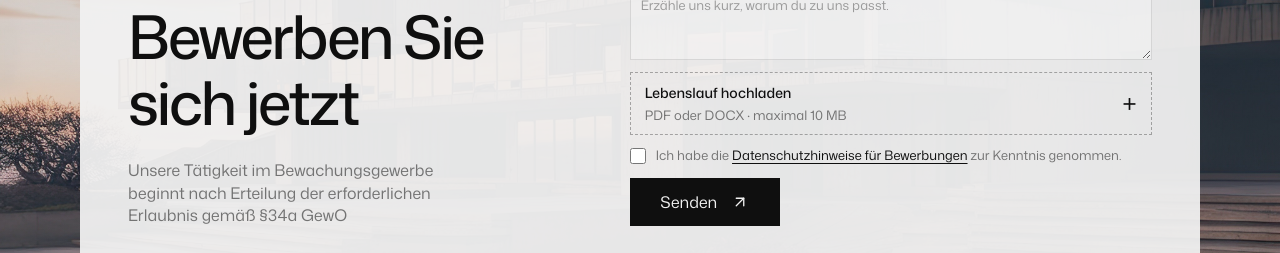
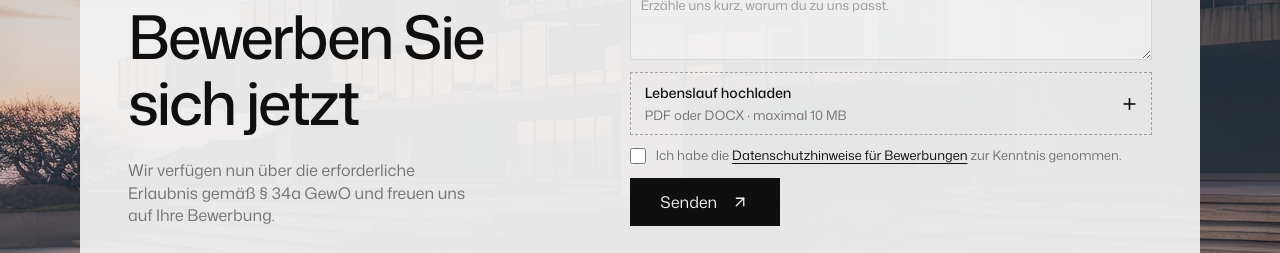
Before and after one commit to ibodznstore/aktay-protection, a Next.js app: page / in a window 1280 px wide. Shown: the part 5028-5281 px from the top of the page. Built offline with nearby package versions, Linux system fonts and the light colour scheme; no server answers.

Commit message:
Update career form and permit status

```diff
--- a/components/Careers.jsx
+++ b/components/Careers.jsx
@@ -80,8 +80,8 @@ export default function Careers() {
           <SectionLabel>Karriere</SectionLabel>
           <h2 id="karriere-title">Bewerben Sie sich jetzt</h2>
           <p>
-            Unsere Tätigkeit im Bewachungsgewerbe beginnt nach Erteilung der
-            erforderlichen Erlaubnis gemäß §34a GewO
+            Wir verfügen nun über die erforderliche Erlaubnis gemäß § 34a GewO
+            und freuen uns auf Ihre Bewerbung.
           </p>
         </div>
 
@@ -95,6 +95,7 @@ export default function Careers() {
           data-reveal
         >
           <input type="hidden" name="_gotcha" value="" />
+          <input type="hidden" name="formular" value="Bewerbung" />
           <label>
             <span>Nachricht</span>
             <textarea
```
Also changed, not shown: 1 other file (tests, documents, lock files or other folders).
